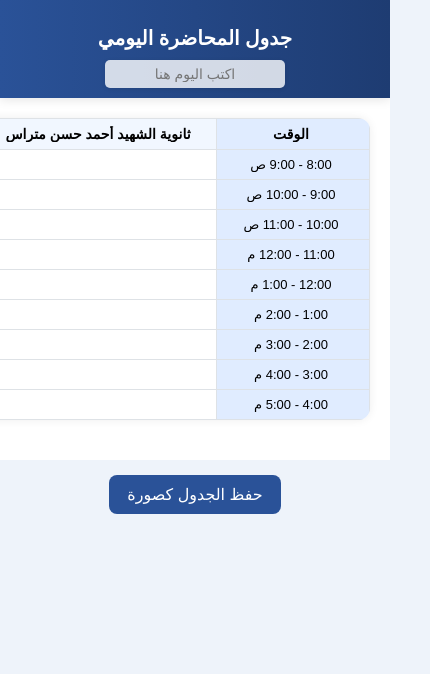
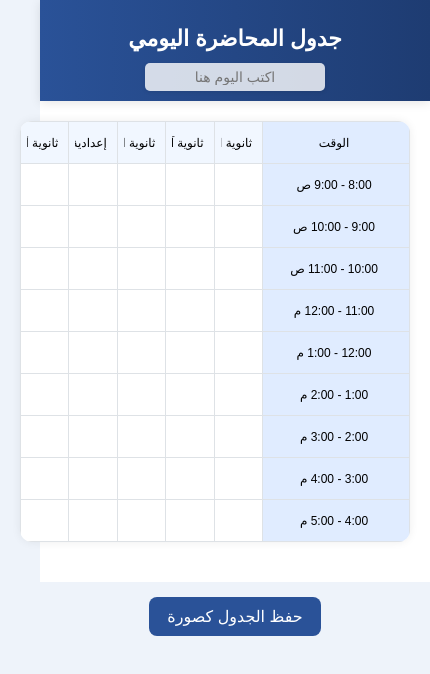
Before and after one commit to fgghff/HUDAQURAN-, a plain HTML site: page index.html in a window 390 px wide. Shown: the whole page, 430 px wide, since content can reach past the window. Drawn offline with nearby package versions, Linux system fonts and the light colour scheme.

Commit message:
Update index.html

```diff
--- a/index.html
+++ b/index.html
@@ -69,6 +69,7 @@
     }
 
     .table-wrapper {
+      width: 100%;
       overflow-x: auto;
       padding: 20px;
     }
@@ -80,7 +81,7 @@
       border-radius: 12px;
       overflow: hidden;
       box-shadow: 0 0 10px rgba(0, 0, 0, 0.07);
-      table-layout: auto;
+      table-layout: fixed;
     }
 
     th, td {
@@ -98,47 +99,40 @@
       font-weight: bold;
     }
 
-    th input {
+    th input, td input {
       width: 100%;
       border: none;
       background: transparent;
-      font-weight: bold;
       font-size: 14px;
       text-align: center;
       outline: none;
-      white-space: normal;
-    }
-
-    td input {
-      width: 100%;
-      border: none;
-      background: transparent;
-      text-align: center;
-      font-size: 13px;
-      outline: none;
+      direction: rtl;
     }
 
     th:first-child,
     td:first-child {
       background-color: #e0ecff;
       font-weight: bold;
-      min-width: 140px;
-      width: 160px;
+      width: 130px;
+      min-width: 100px;
     }
 
     th:not(:first-child),
     td:not(:first-child) {
-      min-width: 220px;
+      width: auto;
     }
 
-    @media (max-width: 600px) {
-      th, td {
+    @media (max-width: 768px) {
+      table {
         font-size: 12px;
-        padding: 6px;
+      }
+
+      th input, td input {
+        font-size: 12px;
       }
 
       .header input.title {
-        font-size: 20px;
+        font-size: 22px;
       }
 
       .day-field input {
@@ -194,7 +188,7 @@
       const area = document.getElementById("capture-area");
       html2canvas(area, {
         backgroundColor: "#fff",
-        scale: 5,
+        scale: 4,
         useCORS: true,
       }).then(canvas => {
         const link = document.createElement("a");
@@ -206,4 +200,4 @@
   </script>
 
 </body>
-  </html>
+                                                                                                                                                                                  </html>
```
